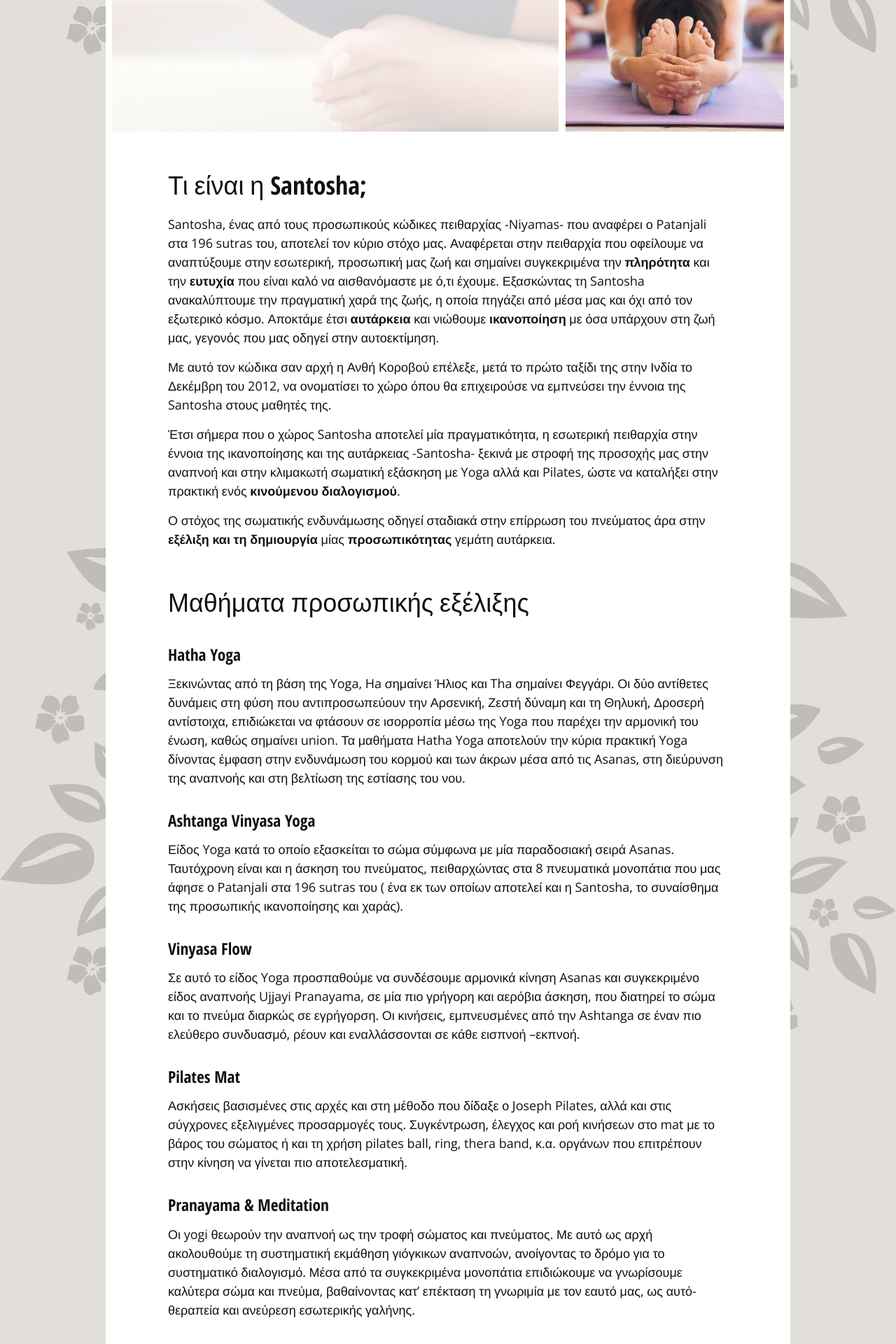
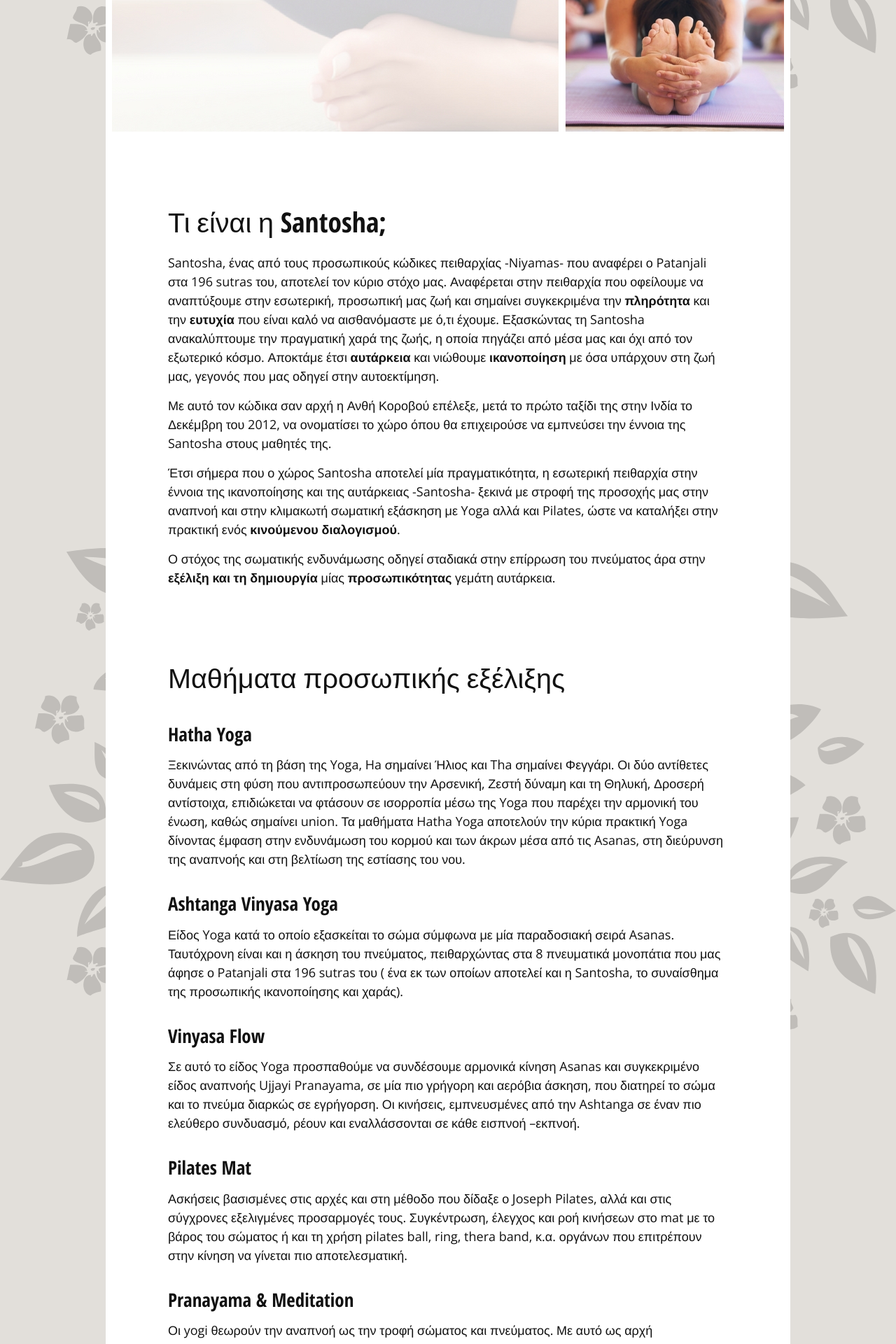
Before and after one commit to dimitrisdovinos/santosha.gr, a Jekyll site: the page built from index.html, in a window 1280 px wide. Shown: the part 812-2732 px from the top of the page at 70% size. Built offline with Jekyll 4.4.1, drawn with Linux system fonts in a browser that asks for light colours.

Commit message:
update home

```diff
--- a/_sass/_base.scss
+++ b/_sass/_base.scss
@@ -225,12 +225,12 @@
   }
   h2 {
     font-family: 'Open Sans Condensed', sans-serif;
-    font-size: 2em;
-    margin-top: 50px;
+    font-size: 2.2em;
+    margin-top: 100px;
   }
   h3 {
     font-family: 'Open Sans Condensed', sans-serif;
-    font-size: 1.3em;
+    font-size: 1.5em;
     font-weight: bold;
     margin-top: 30px;
     margin-bottom: 10px;
```
